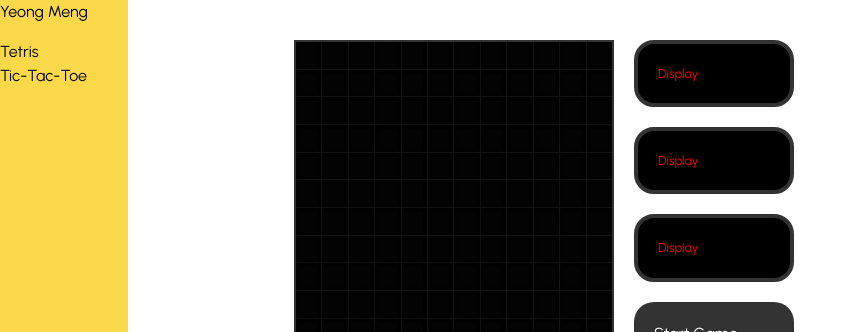
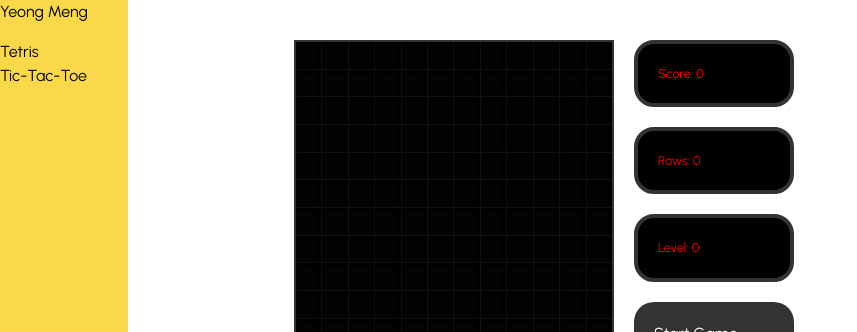
Before and after one commit to MakYM98/gaming_web, a Next.js app: page /game in a window 1280 px wide. Shown: the top 332 px of the page, without its empty margins (0-857 px from the left). Built offline with nearby package versions, Linux system fonts and the light colour scheme.

Commit message:
Score display bug

```diff
--- a/app/(routes)/game/components/tetris/components/display.tsx
+++ b/app/(routes)/game/components/tetris/components/display.tsx
@@ -21,7 +21,7 @@ const Display = ({gameOver, text}: DisplayProps) => {
                 fontSize: '0.8rem'
             }}
         >
-            Display
+            {text}
         </div>
     );
 }
```
